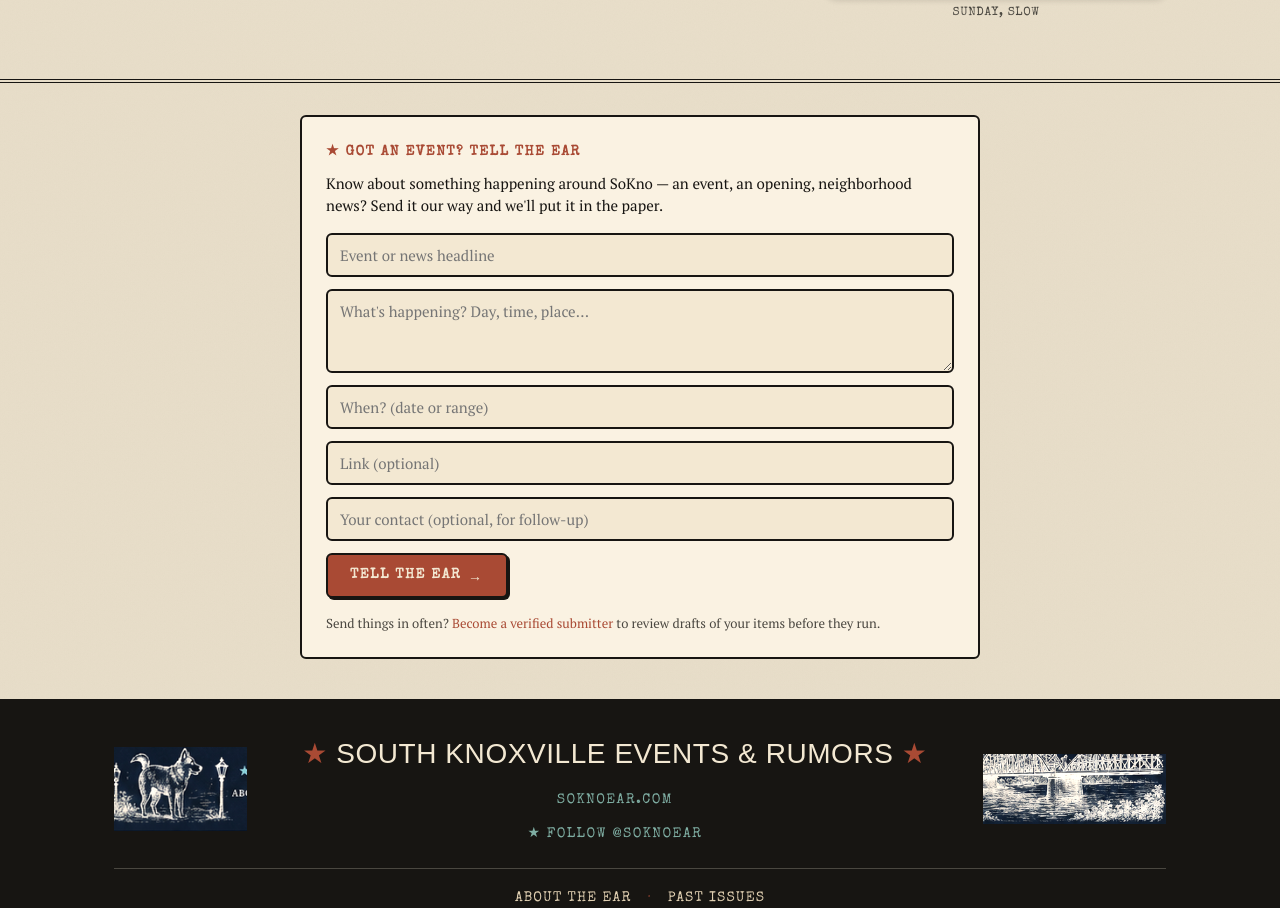
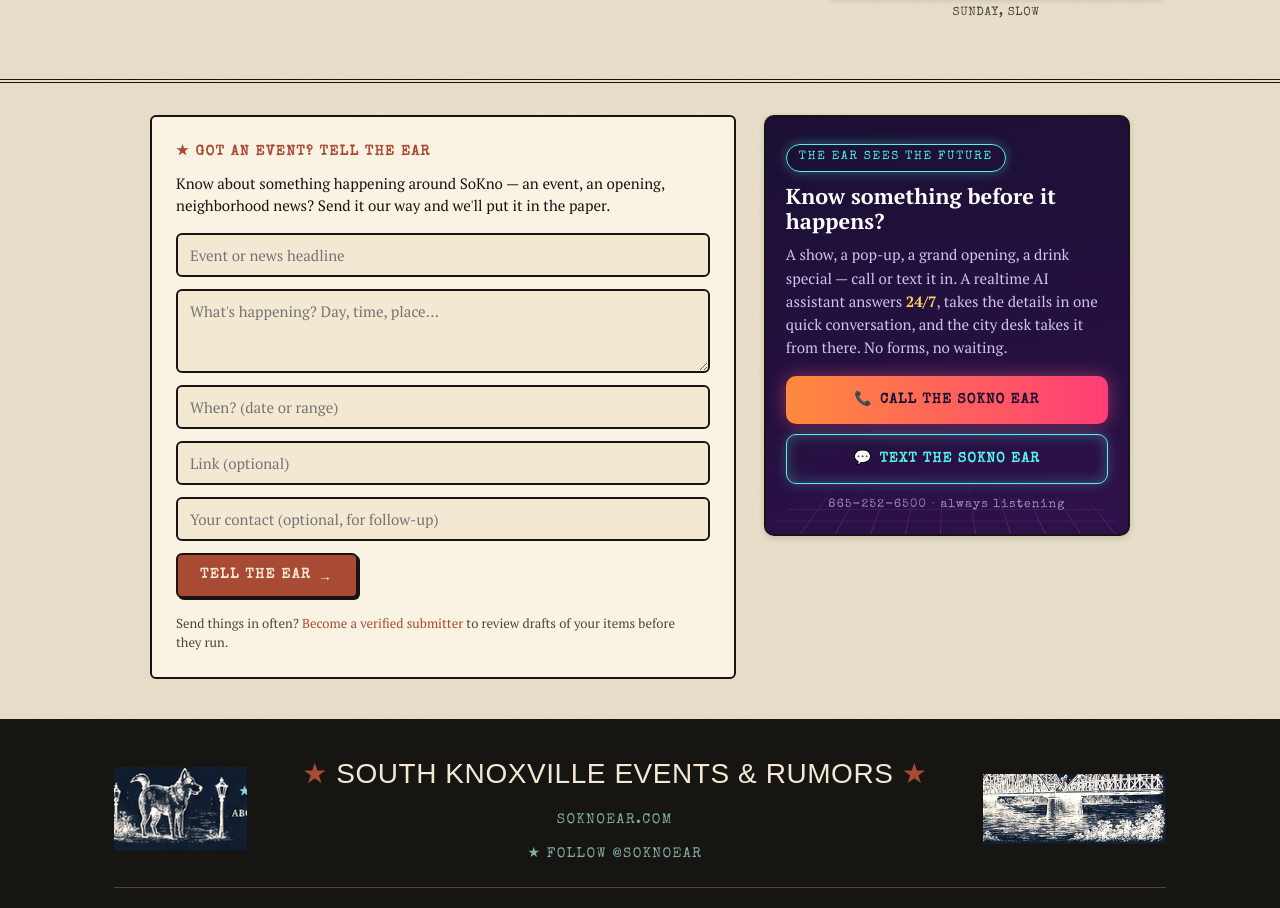
Before and after one commit to theandyroberts/sokno_ear_web, a Next.js app: page / in a window 1280 px wide. Shown: the part 4523-5431 px from the top of the page. Built offline with nearby package versions, Linux system fonts and the light colour scheme; no server answers; a web font is replaced by a local one.

Commit message:
feat: synth-wave call/text CTA — 'The Ear sees the future' card beside the submit form with tel:/sms: smart links to 865-252-6500, 24/7 AI intake pitch

```diff
--- /dev/null
+++ b/components/CallTheEarCard.tsx
@@ -0,0 +1,136 @@
+import * as React from "react";
+
+// Synth-wave "call the future in" CTA — deliberately off-palette (neon on ink)
+// but framed like the paper's other wells so it sits in the layout.
+const PHONE_DISPLAY = "865-252-6500";
+const PHONE_TEL = "tel:+18652526500";
+const PHONE_SMS = "sms:+18652526500";
+
+const btnBase: React.CSSProperties = {
+  display: "flex",
+  alignItems: "center",
+  justifyContent: "center",
+  gap: "0.5em",
+  fontFamily: "var(--font-label)",
+  fontWeight: 600,
+  fontSize: "var(--label-md)",
+  letterSpacing: "0.08em",
+  textTransform: "uppercase",
+  textDecoration: "none",
+  borderRadius: 10,
+  padding: "13px 18px",
+};
+
+export function CallTheEarCard() {
+  return (
+    <section
+      style={{
+        position: "relative",
+        overflow: "hidden",
+        border: "var(--border-ink) solid var(--ink-black)",
+        borderRadius: "var(--radius-md)",
+        boxShadow: "var(--shadow-lift)",
+        background: "linear-gradient(165deg, #1b1033 0%, #241040 55%, #2f1149 100%)",
+        color: "#efe6ff",
+        padding: "22px 20px 18px",
+      }}
+    >
+      {/* synth grid horizon */}
+      <div
+        aria-hidden
+        style={{
+          position: "absolute",
+          left: 0,
+          right: 0,
+          bottom: 0,
+          height: 90,
+          opacity: 0.35,
+          background:
+            "repeating-linear-gradient(90deg, transparent 0 34px, #b23df2 34px 35px), repeating-linear-gradient(0deg, transparent 0 17px, #b23df2 17px 18px)",
+          maskImage: "linear-gradient(to top, rgba(0,0,0,0.9), transparent)",
+          WebkitMaskImage: "linear-gradient(to top, rgba(0,0,0,0.9), transparent)",
+          transform: "perspective(160px) rotateX(38deg)",
+          transformOrigin: "bottom center",
+          pointerEvents: "none",
+        }}
+      />
+
+      <div style={{ position: "relative" }}>
+        <div
+          style={{
+            display: "inline-block",
+            fontFamily: "var(--font-label)",
+            fontSize: "var(--label-sm)",
+            letterSpacing: "0.14em",
+            textTransform: "uppercase",
+            color: "#53f2e6",
+            border: "1px solid #53f2e6",
+            borderRadius: 999,
+            padding: "3px 12px",
+            marginBottom: 12,
+            boxShadow: "0 0 12px rgba(83,242,230,0.35)",
+          }}
+        >
+          The Ear sees the future
+        </div>
+
+        <h3
+          style={{
+            fontFamily: "var(--font-body)",
+            fontWeight: 700,
+            fontSize: "1.35rem",
+            lineHeight: 1.2,
+            margin: "0 0 8px",
+            color: "#ffffff",
+          }}
+        >
+          Know something before it happens?
+        </h3>
+        <p style={{ fontFamily: "var(--font-body)", fontSize: "var(--text-sm)", lineHeight: 1.55, color: "#cfc2ef", margin: "0 0 16px" }}>
+          A show, a pop-up, a grand opening, a drink special — call or text it in. A realtime AI
+          assistant answers <strong style={{ color: "#ffd166" }}>24/7</strong>, takes the details in
+          one quick conversation, and the city desk takes it from there. No forms, no waiting.
+        </p>
+
+        <div style={{ display: "flex", flexDirection: "column", gap: 10, marginBottom: 12 }}>
+          <a
+            href={PHONE_TEL}
+            style={{
+              ...btnBase,
+              background: "linear-gradient(90deg, #ff8a3d, #ff3d77)",
+              color: "#1b1033",
+              boxShadow: "0 0 18px rgba(255,90,120,0.45)",
+            }}
+          >
+            <span aria-hidden>📞</span> Call the SoKno Ear
+          </a>
+          <a
+            href={PHONE_SMS}
+            style={{
+              ...btnBase,
+              background: "transparent",
+              color: "#53f2e6",
+              border: "1.5px solid #53f2e6",
+              boxShadow: "0 0 14px rgba(83,242,230,0.3) inset, 0 0 12px rgba(83,242,230,0.25)",
+            }}
+          >
+            <span aria-hidden>💬</span> Text the SoKno Ear
+          </a>
+        </div>
+
+        <p
+          style={{
+            fontFamily: "var(--font-label)",
+            fontSize: "var(--label-sm)",
+            letterSpacing: "0.1em",
+            textAlign: "center",
+            color: "#9d8fc4",
+            margin: 0,
+          }}
+        >
+          {PHONE_DISPLAY} · always listening
+        </p>
+      </div>
+    </section>
+  );
+}
--- a/components/Paper.tsx
+++ b/components/Paper.tsx
@@ -9,6 +9,7 @@ import { Divider } from "@/components/ds/Divider.jsx";
 import { ArticleBody } from "@/components/ArticleBody";
 import { AudioBriefingPlayer } from "@/components/AudioBriefingPlayer";
 import { EventSubmitForm } from "@/components/EventSubmitForm";
+import { CallTheEarCard } from "@/components/CallTheEarCard";
 import { SubscribeForm } from "@/components/SubscribeForm";
 import { ArticleSources } from "@/components/ArticleSources";
 import { JsonLd } from "@/components/JsonLd";
@@ -134,8 +135,9 @@ export function Paper({ edition, permalinks = true }: { edition: Edition; permal
       {/* TELL THE EAR — bottom of the read, just above the footer */}
       <div style={{ borderTop: "var(--border-rule) double var(--ink-black)", padding: "32px 0 40px", marginTop: 8 }}>
         <Page>
-          <div style={{ maxWidth: 680, margin: "0 auto" }}>
+          <div className="ear-twocol" style={{ display: "grid", gridTemplateColumns: "minmax(0, 1.6fr) minmax(0, 1fr)", gap: 28, alignItems: "start", maxWidth: 980, margin: "0 auto" }}>
             <EventSubmitForm />
+            <CallTheEarCard />
           </div>
         </Page>
       </div>
```
